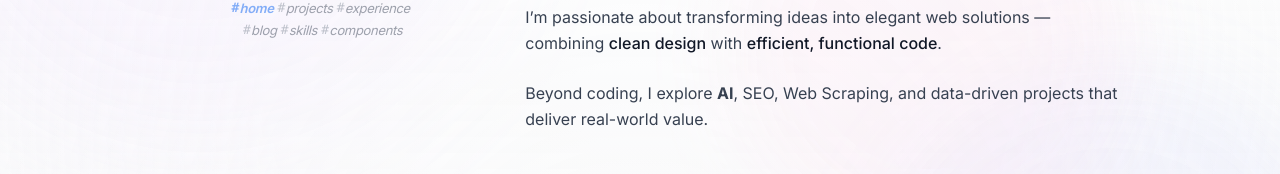
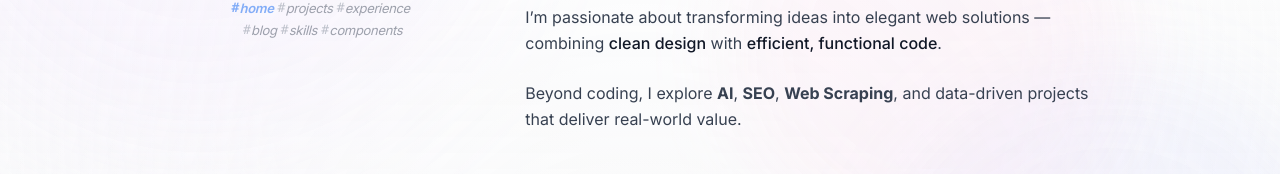
Before and after one commit to pradipchaudhary/portfolio.v3, a Next.js app: page / in a window 1280 px wide. Shown: the part 351-525 px from the top of the page. Built offline with nearby package versions, Linux system fonts and the light colour scheme.

Commit message:
improve about section UI

```diff
--- a/components/sections/about/About.tsx
+++ b/components/sections/about/About.tsx
@@ -164,7 +164,7 @@ const About = () => {
           >
             AI
           </a>
-          , SEO, Web Scraping, and data-driven projects that deliver real-world value.
+          , <strong>SEO</strong>, <strong>Web Scraping</strong>, and data-driven projects that deliver real-world value.
         </motion.p>
       </motion.div>
 
```
